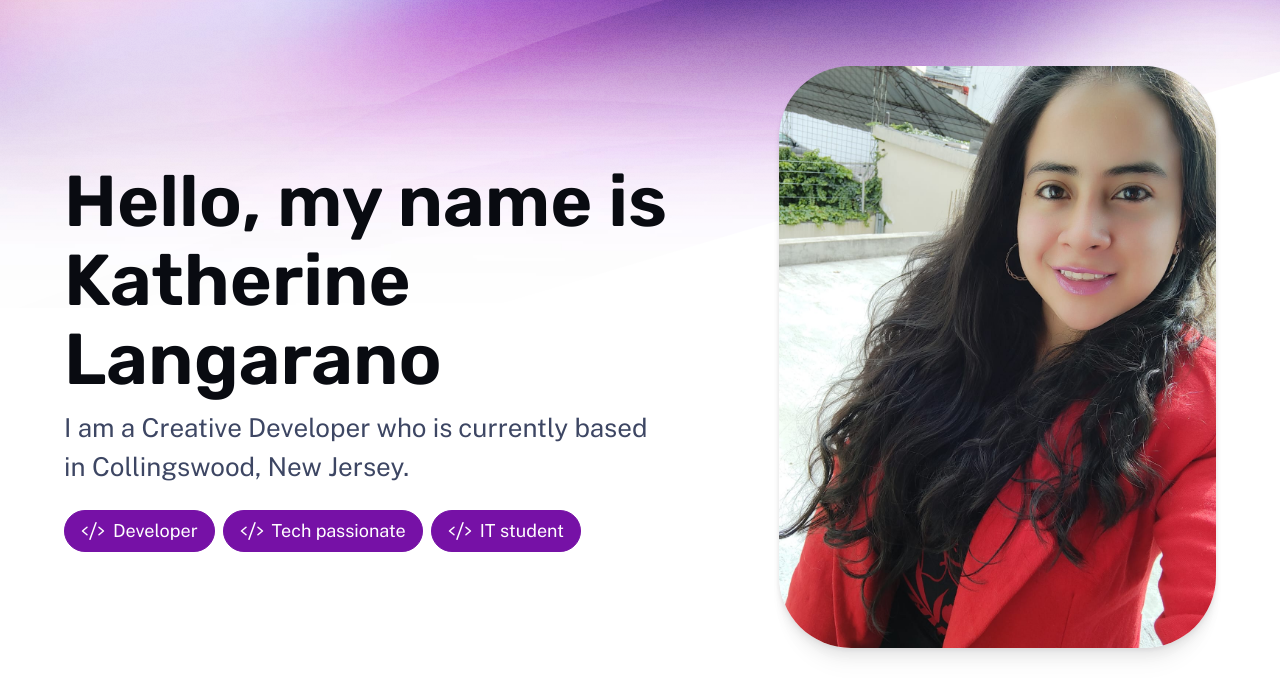
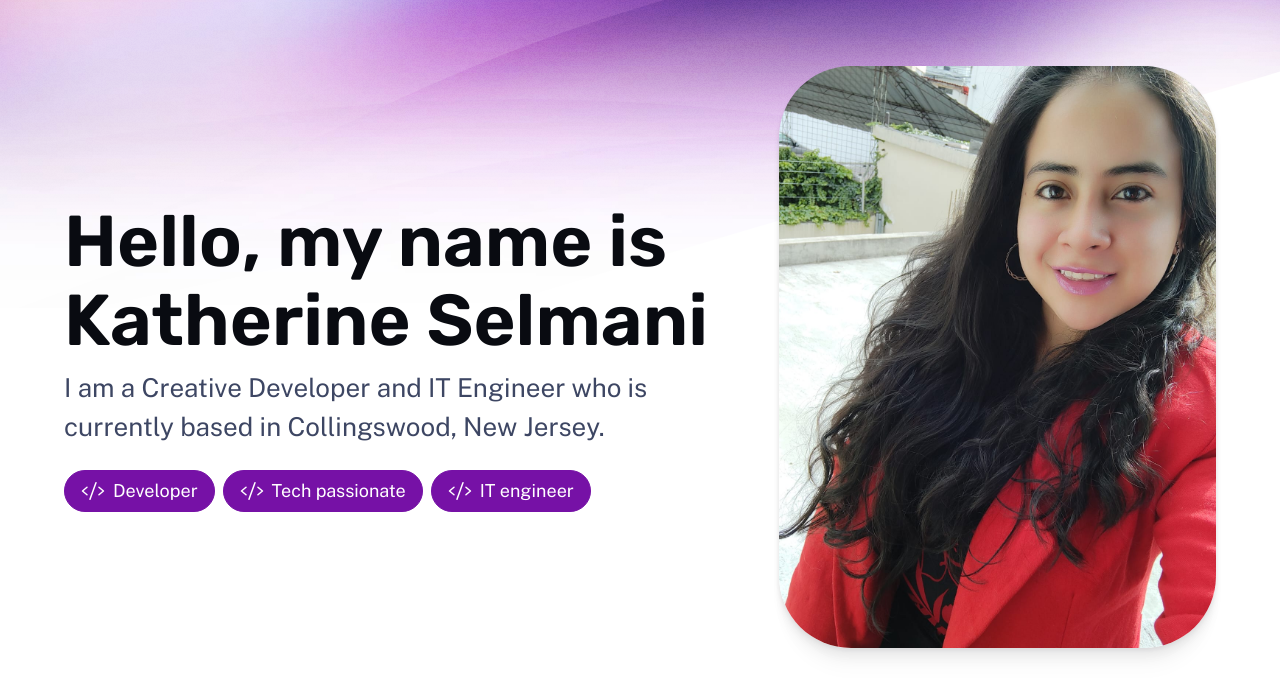
Before and after one commit to kathylangarano/portfolio, an Astro site: page / in a window 1280 px wide. Shown: the part 119-800 px from the top of the page. Built offline with nearby package versions, Linux system fonts and the light colour scheme; Astro itself is replaced by a stand-in of ours.

Commit message:
Update index.astro

```diff
--- a/src/pages/index.astro
+++ b/src/pages/index.astro
@@ -30,14 +30,14 @@ const projects = (await getCollection('work'))
 		<div class="wrapper stack gap-8 lg:gap-20">
 			<header class="hero">
 				<Hero
-					title="Hello, my name is Katherine Langarano"
-					tagline="I am a Creative Developer who is currently based in Collingswood, New Jersey."
+					title="Hello, my name is Katherine Selmani"
+					tagline="I am a Creative Developer and IT Engineer who is currently based in Collingswood, New Jersey."
 					align="start"
 				>
 					<div class="roles">
 						<Pill><Icon icon="code" size="1.33em" /> Developer</Pill>
 						<Pill><Icon icon="code" size="1.33em" /> Tech passionate</Pill>
-						<Pill><Icon icon="code" size="1.33em" /> IT student</Pill>
+						<Pill><Icon icon="code" size="1.33em" /> IT engineer</Pill>
 					</div>
 				</Hero>
 
```
